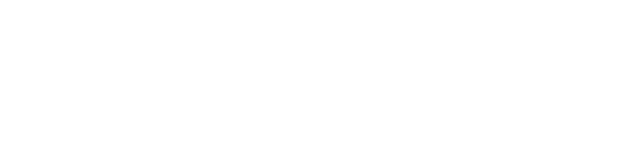
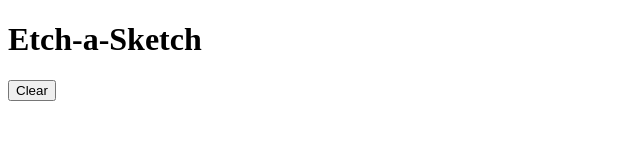
Before and after one commit to eyan88/etch-a-sketch, a plain HTML site: page index.html in a window 1280 px wide. Shown: the whole page, without its empty margins (0-640 px from the left). Drawn offline with Linux system fonts and the light colour scheme.

Commit message:
added heading and button

```diff
--- a/index.html
+++ b/index.html
@@ -8,7 +8,11 @@
     <title>Etch-a-Sketch</title>
 </head>
 <body>
-    <div id='container'></div>
+    <div id='wrapper'>
+        <h1>Etch-a-Sketch</h1>
+        <button id='clear-button'>Clear</button>
+        <div id='container'></div>
+    </div>
     <script type='text/javascript' src='script.js'></script>
 </body>
 </html>
```
